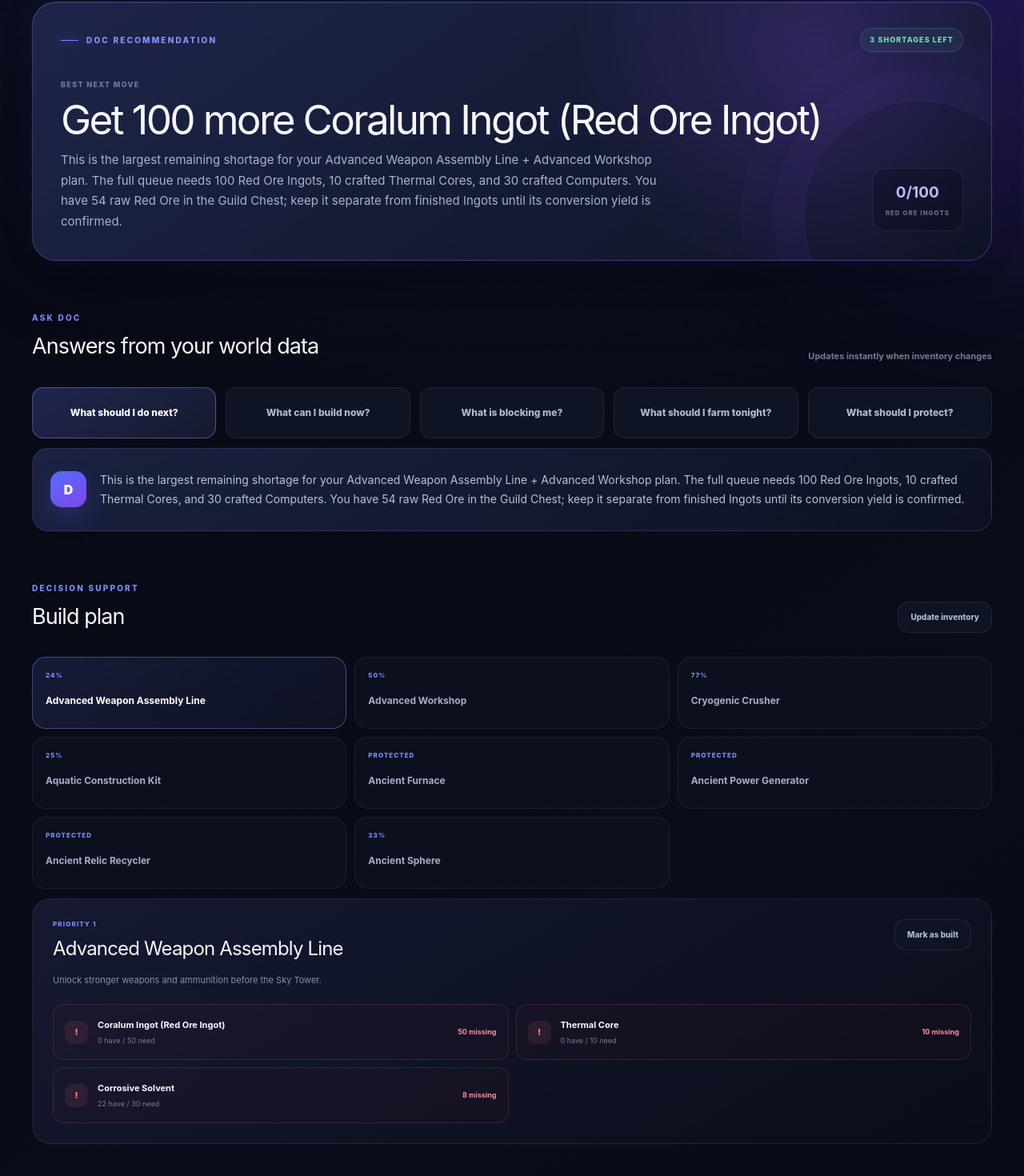
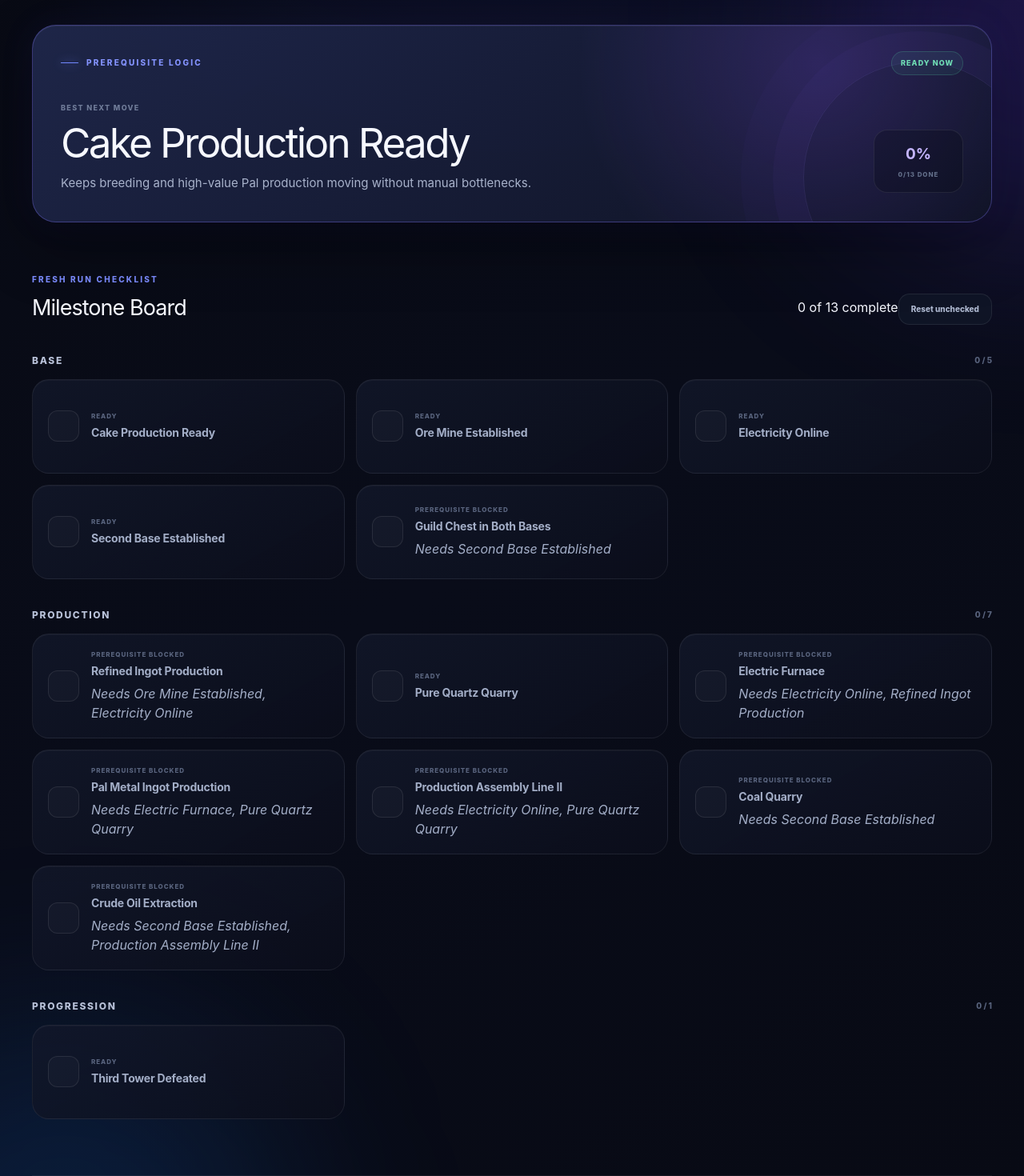
Before and after one commit to majedgames1619/majedgames-tracker, a Next.js app: page /companion/midgame in a window 1280 px wide. Shown: the part 332-1802 px from the top of the page at 80% size. Built offline with nearby package versions, Linux system fonts and the light colour scheme.

Commit message:
Add TagBackTV midgame route logic

```diff
--- a/app/companion/midgame/MidgameBoard.js
+++ b/app/companion/midgame/MidgameBoard.js
@@ -2,132 +2,82 @@
 
 import Link from 'next/link';
 import { useEffect, useMemo, useState } from 'react';
-import { buildProjects, getPriorityQueueCost, materialNames, photographedInventory } from './helperData';
 import { midgameMilestones } from './midgameMilestones';
 import styles from './page.module.css';
 
-const WORLD_ID = 'tag-world';
-const SCHEMA_VERSION = 3;
-const STORAGE_KEY = `mgc:world:${WORLD_ID}:v${SCHEMA_VERSION}`;
-const MILESTONE_STORAGE_KEYS = ['mgc:world:tagback:v2', 'mgc:world:tagback:v1'];
+const STORAGE_KEY = 'mgc:world:tagback:v1';
+const STORAGE_MARKER = 'tagback-midgame-task-a';
 const CATEGORY_ORDER = ['Base', 'Production', 'Progression'];
 
 function createEmptyMilestones() {
   return Object.fromEntries(midgameMilestones.map((milestone) => [milestone.id, false]));
 }
 
-function createEmptyBuilds() {
-  return Object.fromEntries(buildProjects.map((project) => [project.id, false]));
+function normalizeMilestones(source) {
+  return Object.fromEntries(
+    midgameMilestones.map((milestone) => [milestone.id, source?.[milestone.id] === true]),
+  );
 }
 
-function normalizeBooleanMap(source, items) {
-  return Object.fromEntries(items.map((item) => [item.id, source?.[item.id] === true]));
+function getMilestoneById(id) {
+  return midgameMilestones.find((milestone) => milestone.id === id);
 }
 
-function cleanQuantity(value) {
-  const parsed = Number.parseInt(String(value).replace(/\D/g, ''), 10);
-  return Number.isSafeInteger(parsed) ? parsed : 0;
+function getUnmetPrerequisites(milestone, completed) {
+  return milestone.prerequisites
+    .filter((prerequisiteId) => !completed[prerequisiteId])
+    .map((prerequisiteId) => getMilestoneById(prerequisiteId)?.label || prerequisiteId);
 }
 
-function getRequirements(materials, inventory) {
-  return Object.entries(materials).map(([id, need]) => {
-    const have = inventory[id] || 0;
-    return { id, name: materialNames[id], need, have, missing: Math.max(need - have, 0) };
-  });
-}
+function getNextMove(completed) {
+  const incompleteMilestones = midgameMilestones.filter((milestone) => !completed[milestone.id]);
+  const readyMilestones = incompleteMilestones.filter(
+    (milestone) => getUnmetPrerequisites(milestone, completed).length === 0,
+  );
 
-function getProjectState(project, inventory, built) {
-  const requirements = getRequirements(project.materials, inventory);
-  const met = requirements.filter((item) => item.missing === 0).length;
-  const readiness = Math.round(
-    requirements.reduce((total, item) => total + Math.min(item.have / item.need, 1), 0)
-      / requirements.length * 100,
-  );
-  return { ...project, built, requirements, readiness, isReady: met === requirements.length };
-}
-
-function getAdvice(inventory, projects) {
-  const queueMissing = getRequirements(getPriorityQueueCost(inventory), inventory)
-    .filter((item) => item.missing > 0)
-    .sort((a, b) => b.missing - a.missing);
-  const weaponLine = projects.find((project) => project.id === 'weapon-line');
-  const workshop = projects.find((project) => project.id === 'advanced-workshop');
-  const crusher = projects.find((project) => project.id === 'cryogenic-crusher');
-
-  if (!weaponLine.built || !workshop.built) {
-    if (queueMissing.length > 0) {
-      const top = queueMissing[0];
-      const redOreNote = top.id === 'coralumIngot' && inventory.coralumOre > 0
-        ? ` You have ${inventory.coralumOre} raw Red Ore in the Guild Chest; keep it separate from finished Ingots until its conversion yield is confirmed.`
-        : '';
-      return {
-        badge: 'Doc recommendation',
-        title: `Get ${top.missing} more ${top.name}`,
-        reason: `This is the largest remaining shortage for your Advanced Weapon Assembly Line + Advanced Workshop plan. The full queue needs 100 Red Ore Ingots, 10 crafted Thermal Cores, and 30 crafted Computers.${redOreNote}`,
-        status: `${queueMissing.length} shortages left`,
-        queueMissing,
-      };
-    }
-
-    const nextBuild = !weaponLine.built ? weaponLine : workshop;
+  if (incompleteMilestones.length === 0) {
     return {
-      badge: 'Ready to build',
-      title: `Build ${nextBuild.name}`,
-      reason: 'Your inventory covers the complete priority queue, including the hidden materials inside Thermal Cores and Computers.',
-      status: 'All materials ready',
-      queueMissing: [],
+      status: 'Run plan complete',
+      title: 'All midgame milestones are complete',
+      body: 'Every Task A milestone for this fresh randomized TagBackTV world is marked complete.',
+      blockedBy: [],
     };
   }
 
-  if (!crusher.built && crusher.isReady) {
+  if (readyMilestones.length > 0) {
+    const nextMilestone = readyMilestones[0];
     return {
-      badge: 'Quick win',
-      title: 'Build Cryogenic Crusher',
-      reason: 'It is ready now and does not require your protected Ancient Civilization Cores.',
       status: 'Ready now',
-      queueMissing: [],
+      title: nextMilestone.label,
+      body: nextMilestone.reason,
+      blockedBy: [],
     };
   }
 
+  const blockedMilestone = incompleteMilestones[0];
   return {
-    badge: 'Priority complete',
-    title: 'Prepare for the Sky Tower',
-    reason: 'Your two priority production builds are complete. Add your weapon, armor, shield, and ammunition screenshots next so Doc can calculate combat readiness.',
-    status: 'Needs combat data',
-    queueMissing: [],
+    status: 'Prerequisites needed',
+    title: blockedMilestone.label,
+    body: blockedMilestone.reason,
+    blockedBy: getUnmetPrerequisites(blockedMilestone, completed),
   };
 }
 
 export default function MidgameBoard() {
   const [completed, setCompleted] = useState(createEmptyMilestones);
-  const [inventory, setInventory] = useState(photographedInventory);
-  const [built, setBuilt] = useState(createEmptyBuilds);
-  const [selectedProjectId, setSelectedProjectId] = useState('weapon-line');
-  const [openAnswer, setOpenAnswer] = useState('next');
-  const [inventoryOpen, setInventoryOpen] = useState(false);
   const [storageReady, setStorageReady] = useState(false);
 
   useEffect(() => {
     try {
       const storedValue = window.localStorage.getItem(STORAGE_KEY);
-      if (storedValue) {
-        const parsed = JSON.parse(storedValue);
-        setCompleted(normalizeBooleanMap(parsed.milestones, midgameMilestones));
-        setBuilt(normalizeBooleanMap(parsed.builds, buildProjects));
-        setInventory({ ...photographedInventory, ...parsed.inventory });
-      } else {
-        for (const oldKey of MILESTONE_STORAGE_KEYS) {
-          const oldValue = window.localStorage.getItem(oldKey);
-          if (oldValue) {
-            const parsed = JSON.parse(oldValue);
-            setCompleted(normalizeBooleanMap(parsed.milestones, midgameMilestones));
-            setBuilt(normalizeBooleanMap(parsed.builds, buildProjects));
-            break;
-          }
-        }
-      }
+      if (!storedValue) return;
+
+      const parsed = JSON.parse(storedValue);
+      if (parsed?.marker !== STORAGE_MARKER) return;
+
+      setCompleted(normalizeMilestones(parsed.milestones));
     } catch {
-      // The helper remains usable with the photographed defaults.
+      // A malformed localStorage entry should not stop the board from loading unchecked.
     } finally {
       setStorageReady(true);
     }
@@ -135,45 +85,27 @@ export default function MidgameBoard() {
 
   useEffect(() => {
     if (!storageReady) return;
+
     try {
       window.localStorage.setItem(STORAGE_KEY, JSON.stringify({
-        schemaVersion: SCHEMA_VERSION,
+        marker: STORAGE_MARKER,
         milestones: completed,
-        inventory,
-        builds: built,
       }));
     } catch {
-      // Local storage is optional; keep the current session usable.
+      // Local storage is optional; the in-session tracker still works.
     }
-  }, [built, completed, inventory, storageReady]);
+  }, [completed, storageReady]);
 
-  const projects = useMemo(
-    () => buildProjects.map((project) => getProjectState(project, inventory, built[project.id])),
-    [built, inventory],
-  );
-  const advice = useMemo(() => getAdvice(inventory, projects), [inventory, projects]);
-  const selectedProject = projects.find((project) => project.id === selectedProjectId) || projects[0];
+  const nextMove = useMemo(() => getNextMove(completed), [completed]);
   const completedCount = Object.values(completed).filter(Boolean).length;
-  const readyProjects = projects.filter((project) => project.isReady && !project.built && !project.protected);
+  const progressPercent = Math.round((completedCount / midgameMilestones.length) * 100);
 
-  const quickAnswers = {
-    next: advice.reason,
-    ready: readyProjects.length
-      ? `You can build ${readyProjects.map((project) => project.name).join(' and ')} now. Mark a build complete after you place it so I can recalculate.`
-      : 'No unbuilt safe project is fully ready with the current inventory.',
-    blocked: advice.queueMissing.length
-      ? `Your priority queue is blocked by ${advice.queueMissing.map((item) => `${item.missing} ${item.name}`).join(', ')}.`
-      : 'Your priority production queue has no material shortages.',
-    protect: `Protect your ${inventory.ancientCore} Ancient Civilization Cores. Do not spend them on the Ancient Furnace, Generator, Relic Recycler, or AI Cores yet. Reserve Red Ore for the two priority production builds first.`,
-    farm: inventory.coralumIngot < 100
-      ? `Farm Red Ore first. You currently have ${inventory.coralumOre} raw Red Ore and ${inventory.coralumIngot} finished Coralum Ingots. After that, get ${Math.max(50 - inventory.corrosiveSolvent, 0)} Corrosive Solvent and ${Math.max(60 - inventory.circuitBoard, 0)} Circuit Boards for the two priority production builds.`
-      : advice.queueMissing.length
-        ? `Farm ${advice.queueMissing[0].name}: you are missing ${advice.queueMissing[0].missing}.`
-        : 'Your priority build materials are ready. Focus on placing the two production lines.',
-  };
+  function toggleMilestone(id) {
+    setCompleted((current) => ({ ...current, [id]: !current[id] }));
+  }
 
-  function updateInventory(id, value) {
-    setInventory((current) => ({ ...current, [id]: cleanQuantity(value) }));
+  function resetMilestones() {
+    setCompleted(createEmptyMilestones());
   }
 
   return (
@@ -188,91 +120,42 @@ export default function MidgameBoard() {
             </span>
             <span className={styles.brandText}><strong>MajedGames</strong><span>Companion</span></span>
           </Link>
-          <div className={styles.headerMeta}><span className={styles.phase}>Helper Pre-Alpha</span><span className={styles.profile}>M</span></div>
+          <div className={styles.headerMeta}><span className={styles.phase}>Task A</span><span className={styles.profile}>52</span></div>
         </header>
 
         <section className={styles.intro} aria-labelledby="midgame-heading">
           <div>
-            <p className={styles.eyebrow}><span aria-hidden="true" /> Personal world adviser</p>
-            <h1 id="midgame-heading">Palworld Helper <span>&mdash; TAG World</span></h1>
-            <p className={styles.subtitle}>Your inventory decides the plan. Doc explains the next move.</p>
+            <p className={styles.eyebrow}><span aria-hidden="true" /> TagBackTV community server</p>
+            <h1 id="midgame-heading">Palworld randomized midgame</h1>
+            <p className={styles.subtitle}>Fresh restarted world, around Level 52. Milestones start unchecked and the next move follows prerequisites.</p>
           </div>
-          <div className={styles.worldBadge}><small>Data source</small><strong>Your screenshots</strong></div>
+          <div className={styles.worldBadge}><small>World</small><strong>TagBackTV</strong></div>
         </section>
 
         <section className={styles.nextMove} aria-labelledby="next-move-heading" aria-live="polite">
-          <div className={styles.nextMoveTopline}><p><span aria-hidden="true" /> {advice.badge}</p><span>{advice.status}</span></div>
+          <div className={styles.nextMoveTopline}><p><span aria-hidden="true" /> Prerequisite logic</p><span>{nextMove.status}</span></div>
           <div className={styles.nextMoveBody}>
-            <div><small>Best next move</small><h2 id="next-move-heading">{advice.title}</h2><p>{advice.reason}</p></div>
-            <div className={styles.nextMoveProgress}><strong>{inventory.coralumIngot}/100</strong><span>Red Ore Ingots</span></div>
-          </div>
-        </section>
-
-        <section className={styles.docSection} aria-labelledby="ask-doc-heading">
-          <div className={styles.sectionHeading}>
-            <div><p>Ask Doc</p><h2 id="ask-doc-heading">Answers from your world data</h2></div>
-            <span>Updates instantly when inventory changes</span>
-          </div>
-          <div className={styles.questionGrid}>
-            {[
-              ['next', 'What should I do next?'],
-              ['ready', 'What can I build now?'],
-              ['blocked', 'What is blocking me?'],
-              ['farm', 'What should I farm tonight?'],
-              ['protect', 'What should I protect?'],
-            ].map(([id, label]) => (
-              <button className={openAnswer === id ? styles.questionActive : ''} type="button" onClick={() => setOpenAnswer(id)} key={id}>{label}</button>
-            ))}
-          </div>
-          <div className={styles.docAnswer}><span aria-hidden="true">D</span><p>{quickAnswers[openAnswer]}</p></div>
-        </section>
-
-        <section className={styles.buildSection} aria-labelledby="build-plan-heading">
-          <div className={styles.sectionHeading}>
-            <div><p>Decision support</p><h2 id="build-plan-heading">Build plan</h2></div>
-            <button className={styles.secondaryButton} type="button" onClick={() => setInventoryOpen((current) => !current)}>{inventoryOpen ? 'Close inventory' : 'Update inventory'}</button>
-          </div>
-
-          {inventoryOpen && (
-            <div className={styles.inventoryPanel}>
-              <div className={styles.inventoryIntro}><div><strong>Current inventory</strong><span>Saved on this device</span></div><button type="button" onClick={() => setInventory(photographedInventory)}>Restore screenshot values</button></div>
-              <div className={styles.inventoryGrid}>
-                {Object.keys(photographedInventory).map((id) => (
-                  <label key={id}><span>{materialNames[id]}</span><input inputMode="numeric" value={inventory[id]} onChange={(event) => updateInventory(id, event.target.value)} /></label>
-                ))}
-              </div>
+            <div>
+              <small>Best next move</small>
+              <h2 id="next-move-heading">{nextMove.title}</h2>
+              <p>{nextMove.body}</p>
+              {nextMove.blockedBy.length > 0 && (
+                <p className={styles.blockedText}>Complete first: {nextMove.blockedBy.join(', ')}</p>
+              )}
             </div>
-          )}
-
-          <div className={styles.projectTabs}>
-            {projects.map((project) => (
-              <button className={selectedProject.id === project.id ? styles.projectTabActive : ''} type="button" onClick={() => setSelectedProjectId(project.id)} key={project.id}>
-                <span>{project.built ? 'Built' : project.protected ? 'Protected' : project.isReady ? 'Ready' : `${project.readiness}%`}</span>
-                <strong>{project.name}</strong>
-              </button>
-            ))}
-          </div>
-
-          <div className={styles.projectDetail}>
-            <div className={styles.projectDetailTop}>
-              <div><p>Priority {selectedProject.priority}</p><h3>{selectedProject.name}</h3><span>{selectedProject.purpose}</span></div>
-              <button type="button" onClick={() => setBuilt((current) => ({ ...current, [selectedProject.id]: !current[selectedProject.id] }))}>{selectedProject.built ? 'Mark not built' : 'Mark as built'}</button>
-            </div>
-            {selectedProject.protected && <div className={styles.protectionWarning}><strong>Doc warning</strong><span>This build uses protected Ancient Cores. Keep it on hold until the two priority production builds and combat reserve are secure.</span></div>}
-            <div className={styles.requirementGrid}>
-              {selectedProject.requirements.map((item) => (
-                <article className={item.missing === 0 ? styles.requirementMet : ''} key={item.id}>
-                  <span>{item.missing === 0 ? <>&#10003;</> : '!'}</span>
-                  <div><strong>{item.name}</strong><small>{item.have} have / {item.need} need</small></div>
-                  <b>{item.missing === 0 ? 'Ready' : `${item.missing} missing`}</b>
-                </article>
-              ))}
-            </div>
+            <div className={styles.nextMoveProgress}><strong>{progressPercent}%</strong><span>{completedCount}/{midgameMilestones.length} done</span></div>
           </div>
         </section>
 
         <section className={styles.board} aria-labelledby="milestone-board-heading">
-          <div className={styles.sectionHeading}><div><p>Supporting world data</p><h2 id="milestone-board-heading">Milestone Board</h2></div><span>{completedCount} of {midgameMilestones.length} complete</span></div>
+          <div className={styles.sectionHeading}>
+            <div><p>Fresh run checklist</p><h2 id="milestone-board-heading">Milestone Board</h2></div>
+            <div className={styles.actionRow}>
+              <span>{completedCount} of {midgameMilestones.length} complete</span>
+              <button className={styles.secondaryButton} type="button" onClick={resetMilestones}>Reset unchecked</button>
+            </div>
+          </div>
+
           {CATEGORY_ORDER.map((category) => {
             const categoryMilestones = midgameMilestones.filter((milestone) => milestone.category === category);
             return (
@@ -281,7 +164,29 @@ export default function MidgameBoard() {
                 <div className={styles.milestoneGrid}>
                   {categoryMilestones.map((milestone) => {
                     const isComplete = completed[milestone.id];
-                    return <button className={`${styles.milestoneCard} ${isComplete ? styles.milestoneComplete : ''}`} type="button" aria-pressed={isComplete} onClick={() => setCompleted((current) => ({ ...current, [milestone.id]: !current[milestone.id] }))} key={milestone.id}><span className={styles.check} aria-hidden="true">{isComplete ? <>&#10003;</> : null}</span><span className={styles.milestoneCopy}><small>{isComplete ? 'Complete' : 'Not complete'}</small><strong>{milestone.label}</strong></span></button>;
+                    const unmetPrerequisites = getUnmetPrerequisites(milestone, completed);
+                    const isLocked = !isComplete && unmetPrerequisites.length > 0;
+
+                    return (
+                      <button
+                        className={`${styles.milestoneCard} ${isComplete ? styles.milestoneComplete : ''} ${isLocked ? styles.milestoneLocked : ''}`}
+                        type="button"
+                        aria-pressed={isComplete}
+                        onClick={() => toggleMilestone(milestone.id)}
+                        key={milestone.id}
+                      >
+                        <span className={styles.check} aria-hidden="true">{isComplete ? <>&#10003;</> : null}</span>
+                        <span className={styles.milestoneCopy}>
+                          <small>{isComplete ? 'Complete' : isLocked ? 'Prerequisite blocked' : 'Ready'}</small>
+                          <strong>{milestone.label}</strong>
+                          {milestone.prerequisites.length > 0 && (
+                            <em>
+                              Needs {milestone.prerequisites.map((id) => getMilestoneById(id)?.label || id).join(', ')}
+                            </em>
+                          )}
+                        </span>
+                      </button>
+                    );
                   })}
                 </div>
               </section>
@@ -289,7 +194,7 @@ export default function MidgameBoard() {
           })}
         </section>
 
-        <footer className={styles.footer}><span>MajedGames Companion</span><span>Helper pre-alpha &middot; World: TAG World</span></footer>
+        <footer className={styles.footer}><span>MajedGames Companion</span><span>Storage: {STORAGE_KEY}</span></footer>
       </div>
     </main>
   );
```
